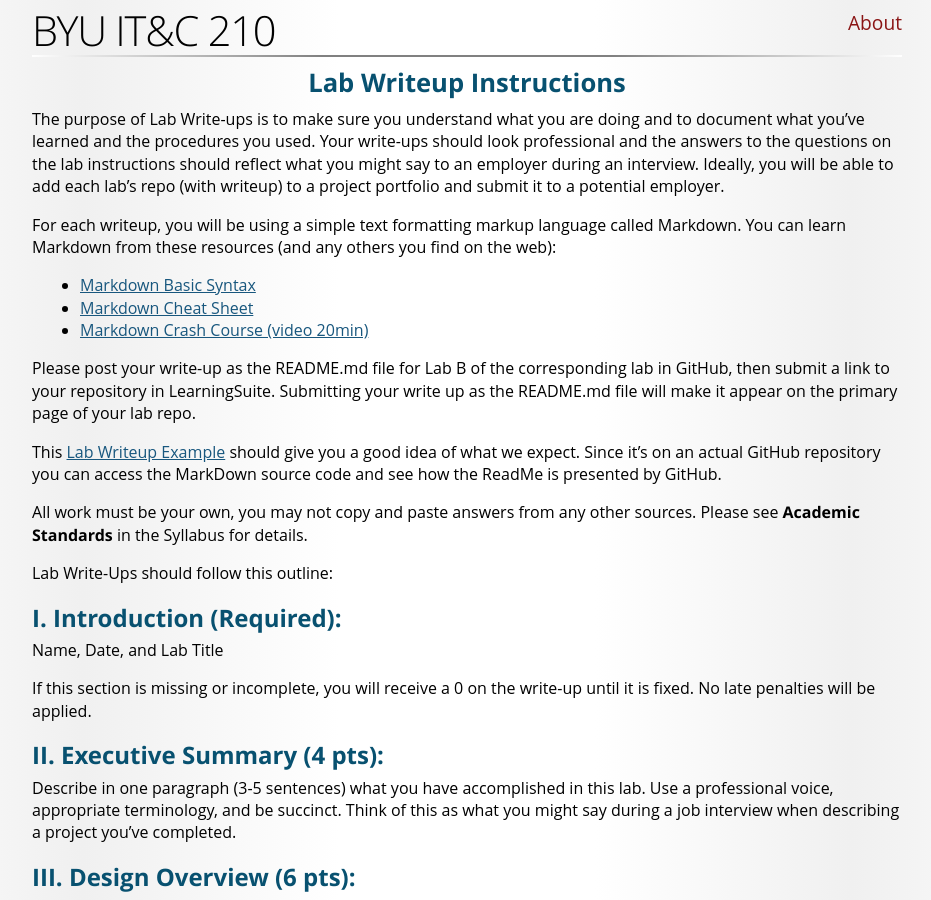
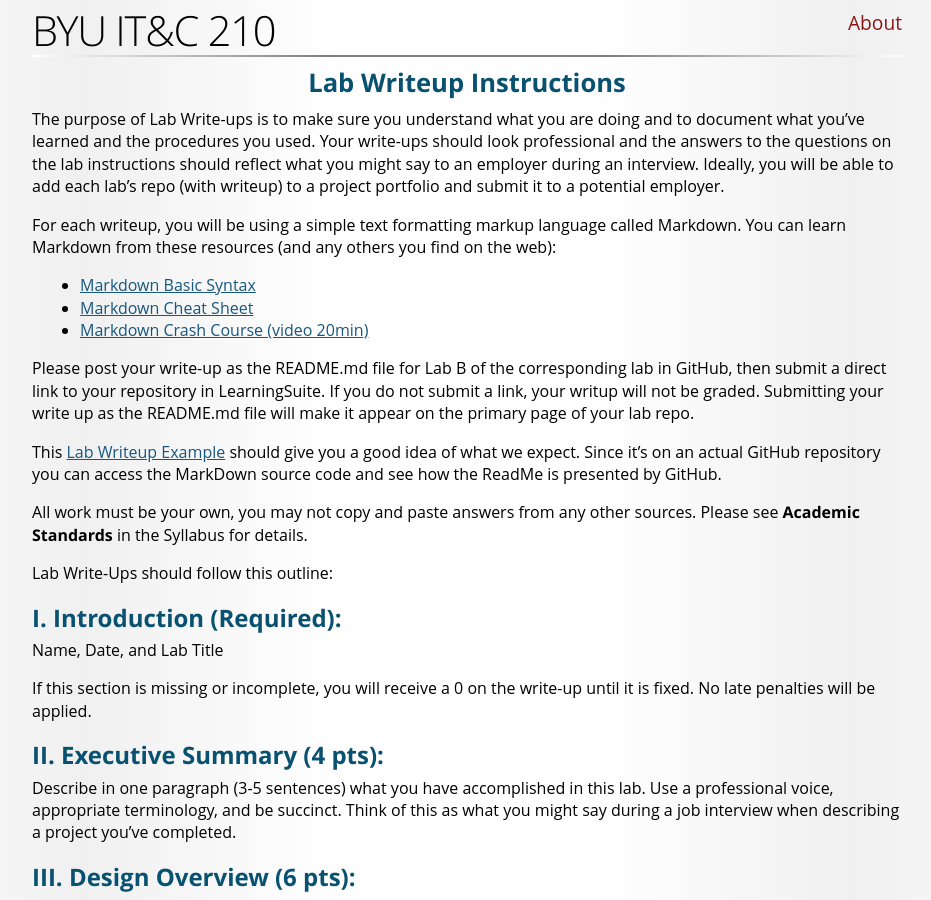
Before and after one commit to BYU-ITC-210/BYU-ITC-210.github.io, a Jekyll site: the page built from LabWriteupInstructions.md, in a window 1280 px wide and 900 px high. Shown: the whole window, without its empty margins (173-1104 px from the left). Built offline with Jekyll 4.4.1, drawn with Linux system fonts in a browser that asks for light colours; some web fonts are replaced; some of the changed text lies outside the part shown.

Commit message:
Update LabWriteupInstructions.md

```diff
--- a/LabWriteupInstructions.md
+++ b/LabWriteupInstructions.md
@@ -9,7 +9,7 @@
 * [Markdown Cheat Sheet](https://www.markdownguide.org/cheat-sheet)
 * [Markdown Crash Course (video 20min)](https://www.youtube.com/watch?v=HUBNt18RFbo)
 
-Please post your write-up as the README.md file for Lab B of the corresponding lab in GitHub, then submit a link to your repository in LearningSuite. Submitting your write up as the README.md file will make it appear on the primary page of your lab repo.
+Please post your write-up as the README.md file for Lab B of the corresponding lab in GitHub, then submit a direct link to your repository in LearningSuite. If you do not submit a link, your writup will not be graded. Submitting your write up as the README.md file will make it appear on the primary page of your lab repo.
 
 This [Lab Writeup Example](https://github.com/BYU-ITC-210/LabWriteupExample) should give you a good idea of what we expect. Since it's on an actual GitHub repository you can access the MarkDown source code and see how the ReadMe is presented by GitHub.
 
@@ -68,6 +68,8 @@
 
 List URLs or other reference information you used in the writeup. They don't have to follow any particular format. Bare URLs are acceptable.
 
+If this section is missing or incomplete, you will receive a 0 on the write-up until it is fixed. No late penalties will be applied.
+
 ### About UML Diagrams
 
 For Lab 1, a UML diagram is not required or relevant. Our class discussion of UML diagrams will happen before the Lab 2 writeup.
@@ -76,4 +78,4 @@
 
 Each lab indicates the type of UML diagram that should be included. Please pay attention and submit the right kind.
 
-For the UML diagrams, it is acceptable to submit a photo if the diagram was hand-drawn. All UMLs made on a computer should be exported to an appropriate image format such as PNG, JPEG, or SVG.
+For the UML diagrams, it is acceptable to submit a photo if the diagram is hand-drawn and neat. Points will be deducated for messy diagrams and illegible handwriting. All UMLs made on a computer should be exported to an appropriate image format such as PNG, JPEG, or SVG.
```
